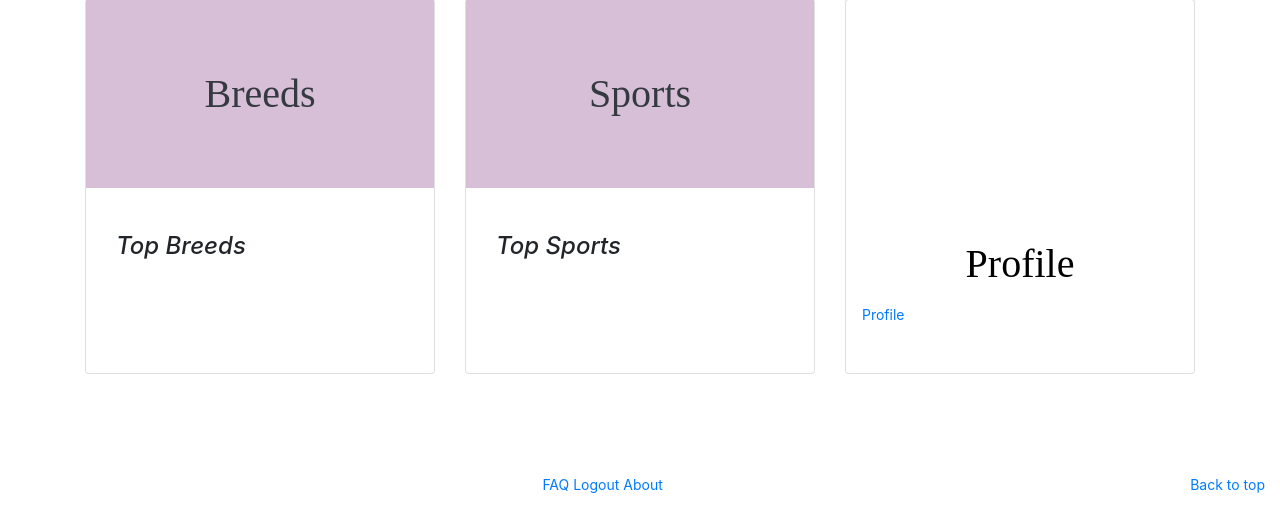
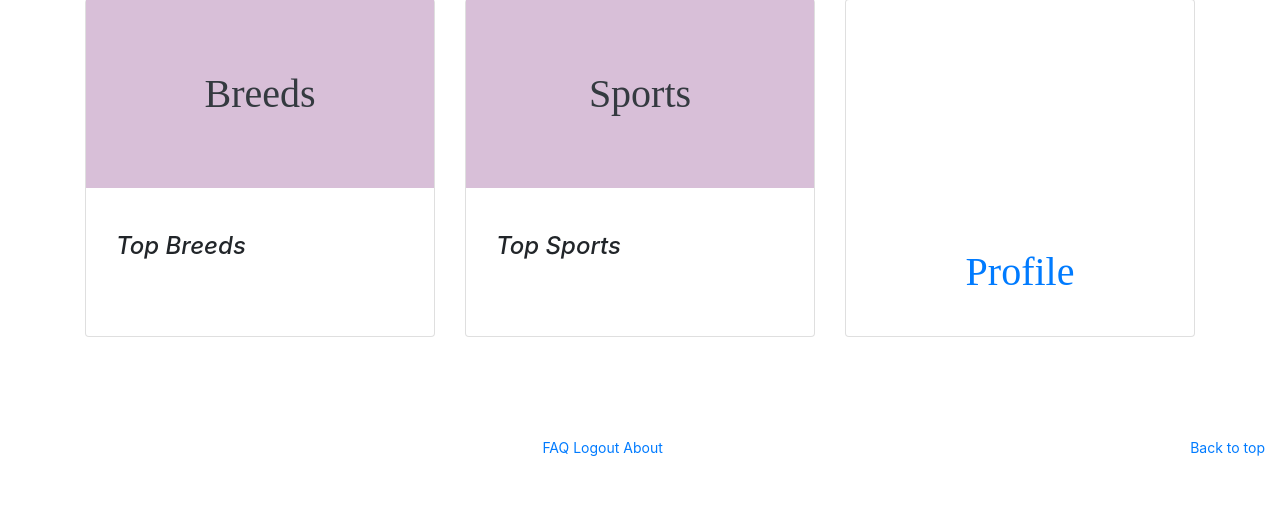
Before and after one commit to chiarapascucci/yapper_project, a Django app: page /rango/ in a window 1280 px wide. Shown: the part 702-1213 px from the top of the page. After the commit the page ends 1158 px from the top, so only its background shows below. Run offline with Django 3.2, Linux system fonts and the light colour scheme; the visitor is signed in with stand-in values (Sample User, id 1); data comes from the database, SQL or seed files in the repository; data that the repository does not hold is empty; some libraries are stand-ins or nearby versions.

Commit message:
clearning up

```diff
--- a/tango_with_django_project/templates/rango/index.html
+++ b/tango_with_django_project/templates/rango/index.html
@@ -23,6 +23,7 @@
         font-weight: 700;
         background-color: thistle;
     }
+
 
     .card {
       height: 100%;
@@ -85,8 +86,8 @@
       <div class="col-md-4">
           <div class="card mb-4 box-shadow">
         {% if user.is_authenticated %}
-            <h2 id="registertitle">Profile</h2>
-            <p><a class="nav-link" href="{% url 'rango:user' user_profile.user_slug %}">Profile</a></p>
+        <h2 id="registertitle"><a class="nav-link" href="{% url 'rango:user' user_profile.user_slug %}">Profile</a></h2>
+
         {% else %}
             <h2 id="registertitle"><a class="text-dark" href = "{% url 'registration_register' %}">Register</a></h2>
             <p>{{ user.user.is_authenticated }}</p>
```
